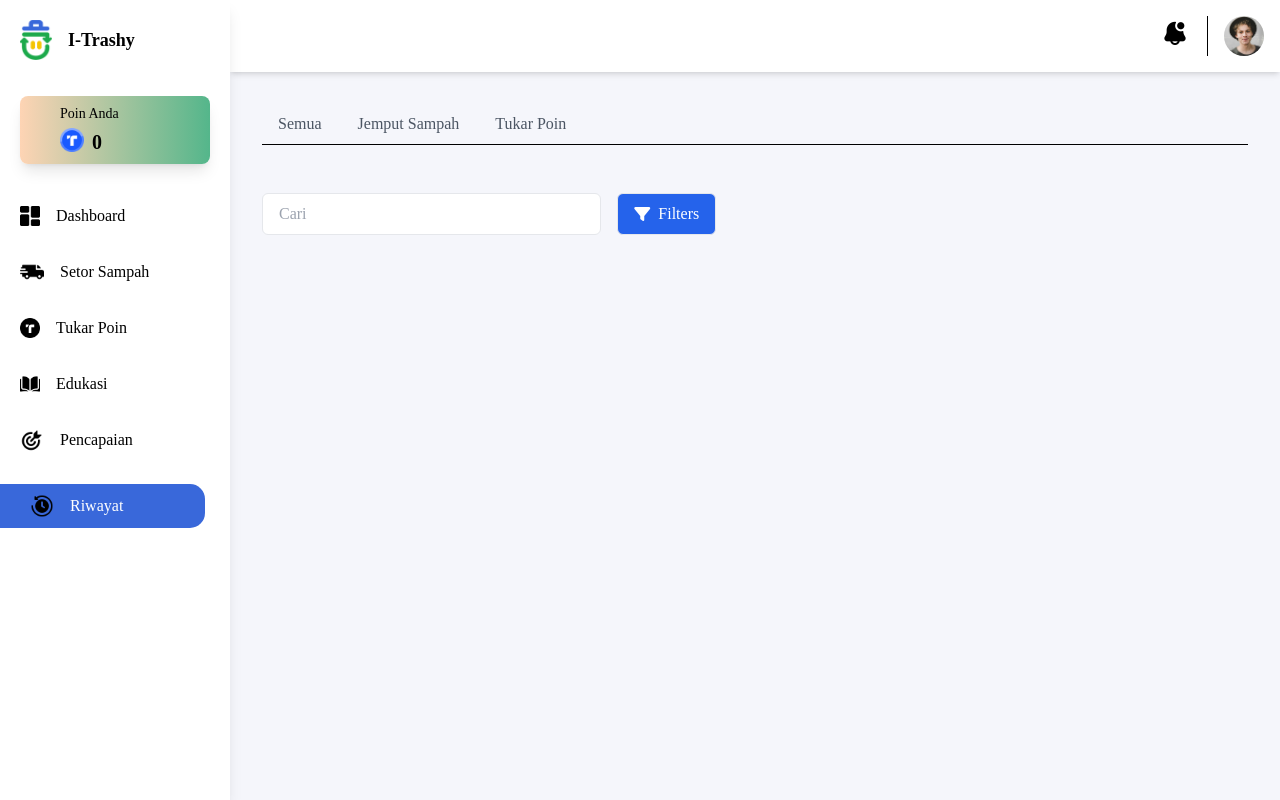
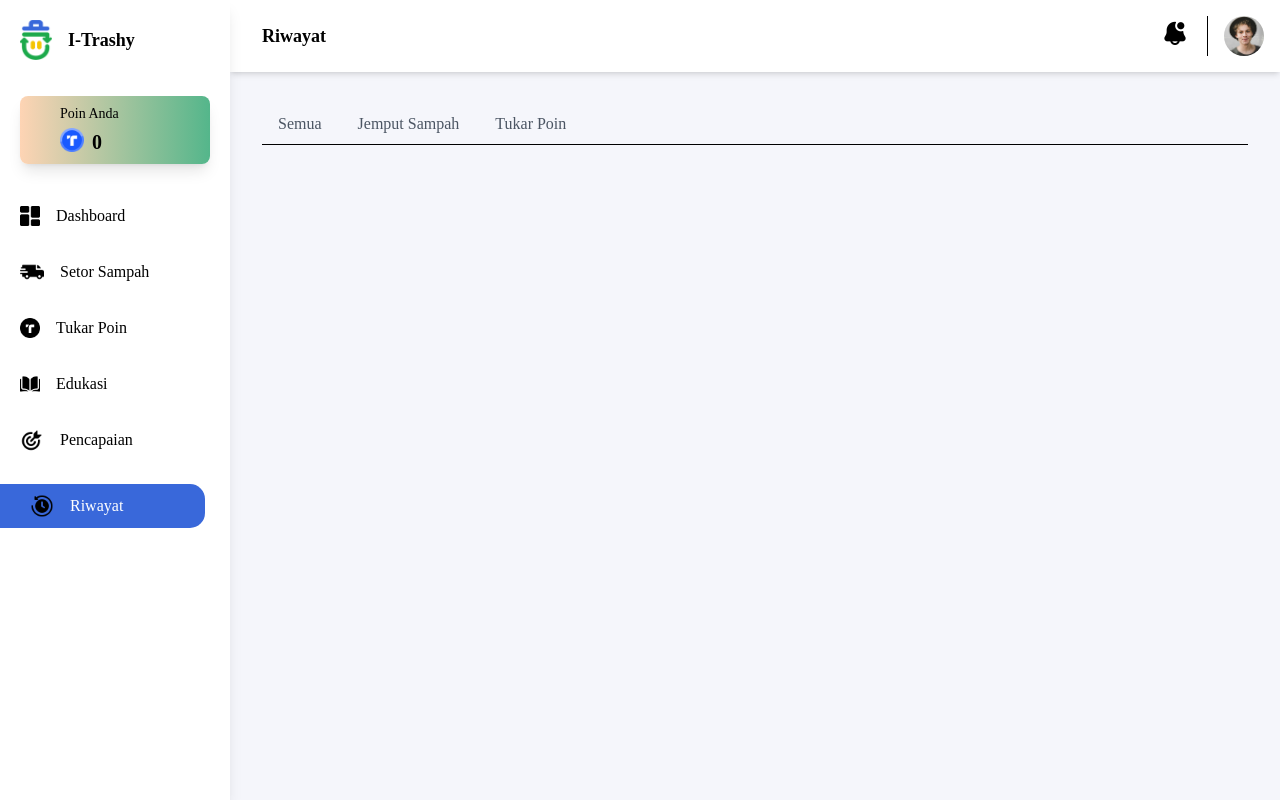
Before and after one commit to izzedineelfatih/Project_Itrashy, a PHP site: page /riwayat.php in a window 1280 px wide. Run offline with PHP 8.4, Linux system fonts and the light colour scheme; the visitor is signed in with stand-in values (Sample User, id 1); data that the repository does not hold is empty; some libraries are stand-ins or nearby versions.

Commit message:
perubahan

```diff
--- a/riwayat.php
+++ b/riwayat.php
@@ -47,7 +47,8 @@ $sembakoResult = $stmtSembako->fetchAll(PDO::FETCH_ASSOC);
 <head>
     <meta charset="UTF-8">
     <meta name="viewport" content="width=device-width, initial-scale=1.0">
-    <title>I-Trashy Edukasi</title>
+    <meta name="page-title" content="Riwayat">
+    <title>I-Trashy</title>
     <script src="https://cdn.tailwindcss.com"></script>
     <link rel="stylesheet" href="styles.css">
     <link href="https://cdnjs.cloudflare.com/ajax/libs/font-awesome/6.0.0-beta3/css/all.min.css" rel="stylesheet">
@@ -81,18 +82,7 @@ $sembakoResult = $stmtSembako->fetchAll(PDO::FETCH_ASSOC);
                 <button id="tukar-btn" class="px-4 py-2 text-gray-600 hover:text-blue-600">Tukar Poin</button>
             </div>
 
-            <!-- Search and Filters -->
-            <div class="ml-8 flex gap-4 items-center py-4">
-                <input
-                    type="text"
-                    placeholder="Cari"
-                    class="w-1/3 px-4 py-2 border rounded-md focus:outline-none focus:ring-2 focus:ring-blue-600"
-                />
-                <button class="flex items-center px-4 py-2 border rounded-md bg-blue-600 text-white hover:bg-blue-700">
-                    <i class="fas fa-filter mr-2"></i>
-                    Filters
-                </button>
-            </div>
+
 
             <!-- Data List -->
             <div class="ml-4 p-4 space-y-4 max-h-96 overflow-y-auto" id="data-list">
```
